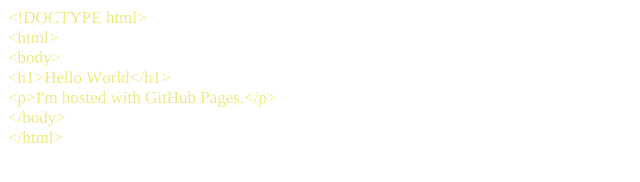
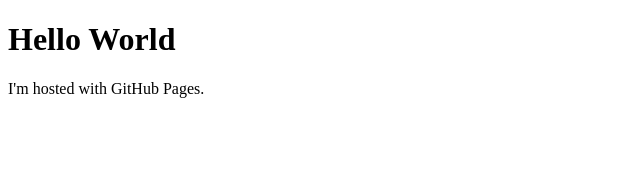
Before and after one commit to juange87/juange87.github.io, a plain HTML site: page index.html in a window 1280 px wide. Shown: the whole page, without its empty margins (0-640 px from the left). Drawn offline with Linux system fonts and the light colour scheme.

Commit message:
Update index.html

```diff
--- a/index.html
+++ b/index.html
@@ -1,23 +1,7 @@
-<!DOCTYPE html PUBLIC "-//W3C//DTD HTML 4.01//EN" "http://www.w3.org/TR/html4/strict.dtd">
+<!DOCTYPE html>
 <html>
-<head>
-  <meta http-equiv="Content-Type" content="text/html; charset=utf-8">
-  <meta http-equiv="Content-Style-Type" content="text/css">
-  <title></title>
-  <meta name="Generator" content="Cocoa HTML Writer">
-  <meta name="CocoaVersion" content="1347.57">
-  <style type="text/css">
-    p.p1 {margin: 0.0px 0.0px 0.0px 0.0px; line-height: 28.0px; font: 17.0px Times; color: #eeeb82; -webkit-text-stroke: #eeeb82}
-    span.s1 {font-kerning: none}
-  </style>
-</head>
 <body>
-<p class="p1"><span class="s1">&lt;!DOCTYPE html&gt;</span></p>
-<p class="p1"><span class="s1">&lt;html&gt;</span></p>
-<p class="p1"><span class="s1">&lt;body&gt;</span></p>
-<p class="p1"><span class="s1">&lt;h1&gt;Hello World&lt;/h1&gt;</span></p>
-<p class="p1"><span class="s1">&lt;p&gt;I'm hosted with GitHub Pages.&lt;/p&gt;</span></p>
-<p class="p1"><span class="s1">&lt;/body&gt;</span></p>
-<p class="p1"><span class="s1">&lt;/html&gt;</span></p>
+<h1>Hello World</h1>
+<p>I'm hosted with GitHub Pages.</p>
 </body>
 </html>
```
